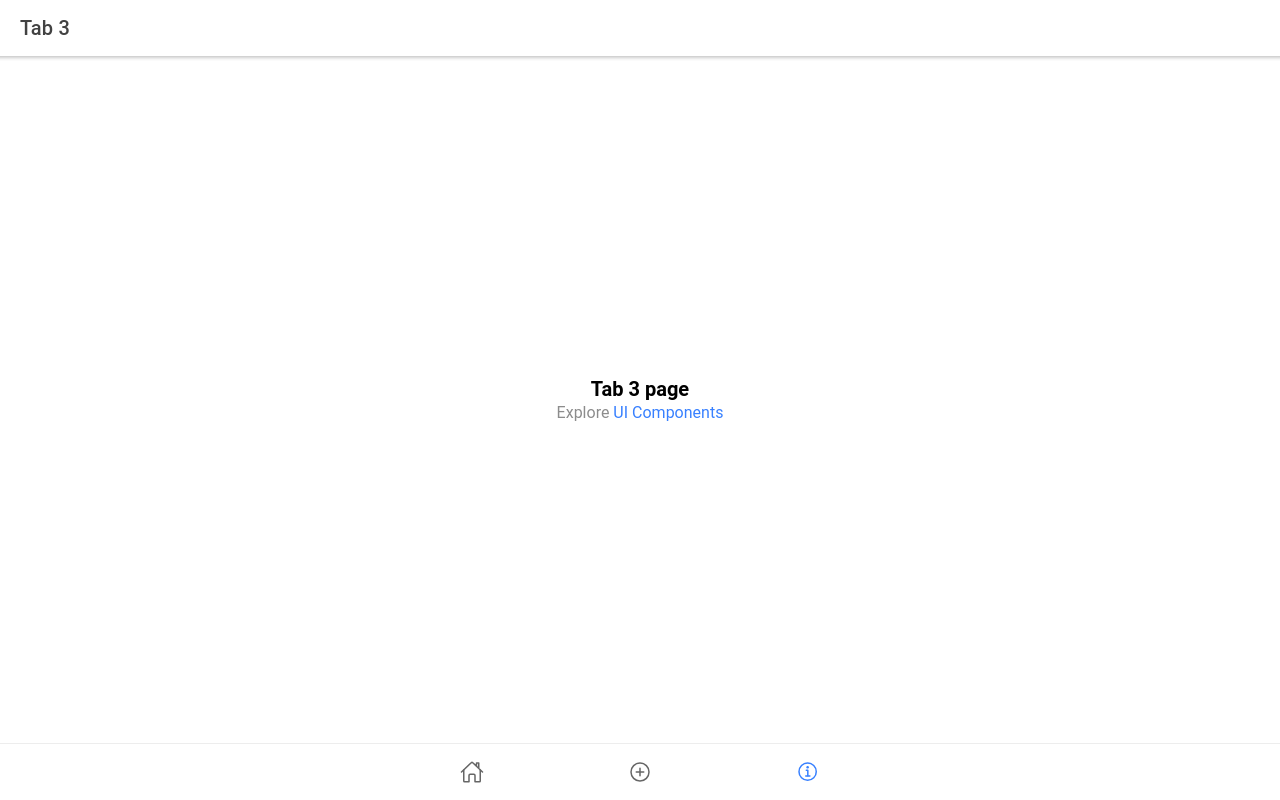
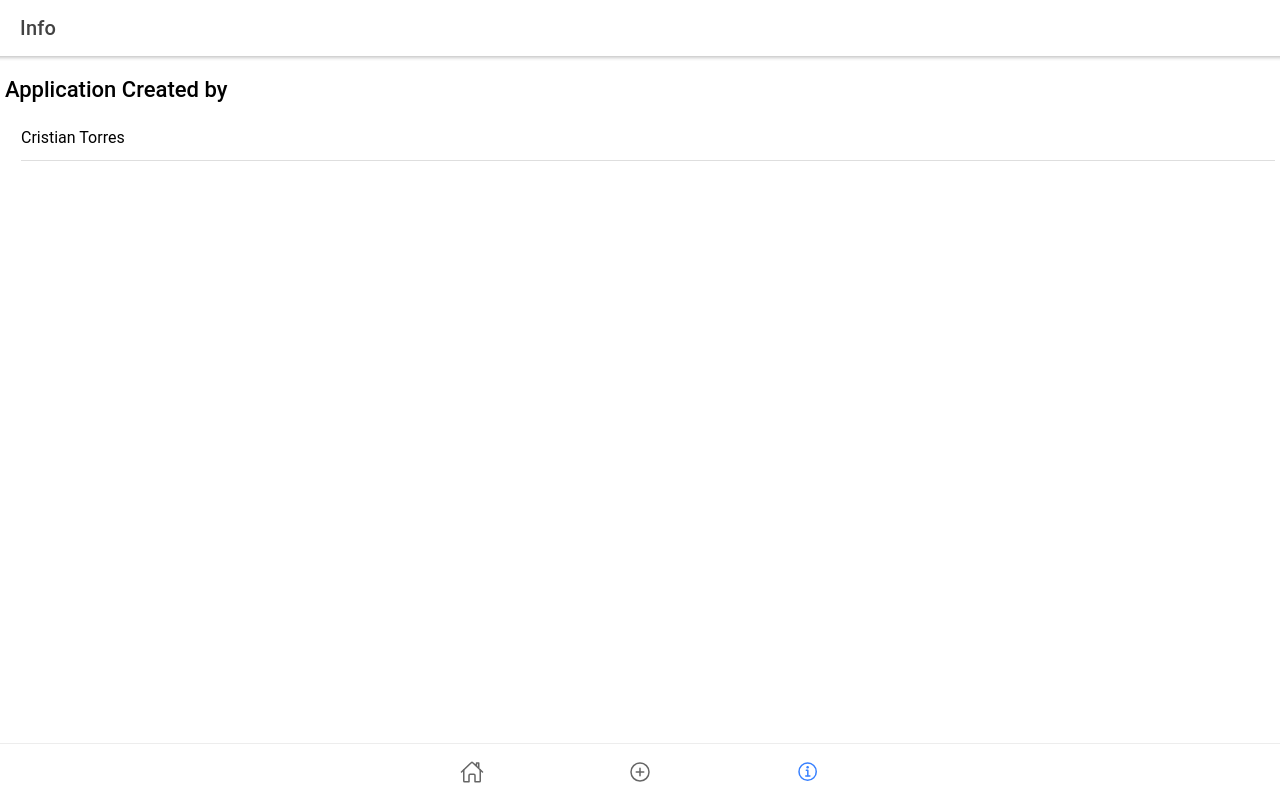
Before and after one commit to cristiantorres91/products-app-real-time, a React (Create React App) app: page /tab3 in a window 1280 px wide. Built offline with nearby package versions, Linux system fonts and the light colour scheme.

Commit message:
ionic-react real time backend net core

```diff
--- a/src/App.tsx
+++ b/src/App.tsx
@@ -2,7 +2,6 @@ import { Redirect, Route } from "react-router-dom";
 import {
 	IonApp,
 	IonIcon,
-	IonLabel,
 	IonRouterOutlet,
 	IonTabBar,
 	IonTabButton,
--- a/src/pages/Tab2.tsx
+++ b/src/pages/Tab2.tsx
@@ -3,6 +3,7 @@ import {
 	IonButton,
 	IonCol,
 	IonContent,
+	IonGrid,
 	IonHeader,
 	IonInput,
 	IonItem,
@@ -14,6 +15,7 @@ import {
 } from "@ionic/react";
 import { ChangeEvent, useState } from "react";
 import api from "../api-endpoint";
+import "./Tab2.css";
 
 type FormElement = ChangeEvent<HTMLInputElement>;
 
@@ -23,12 +25,18 @@ interface IProduct {
 	price: number;
 }
 
-const Tab2: React.FC = () => {
-	const [form, setForm] = useState<IProduct>({
+const initialForm = {
 	name: "",
 	category: "",
 	price: 0,
-	});
+};
+
+const Tab2: React.FC = () => {
+	const styles = {
+		height: "100%",
+	};
+
+	const [form, setForm] = useState<IProduct>(initialForm);
 
 	const handleChange = (e: FormElement) => {
 		setForm({
@@ -62,7 +70,7 @@ const Tab2: React.FC = () => {
 				);
 				const data = await response.json();
 				console.log(data);
-				setForm({ name: "", category: "", price: 0 });
+				setForm(initialForm);
 			} catch (error) {
 				console.log(error);
 			} finally {
@@ -84,7 +92,11 @@ const Tab2: React.FC = () => {
 						<IonTitle size="large">Tab 2</IonTitle>
 					</IonToolbar>
 				</IonHeader>
-				<IonRow class="ion-justify-content-center">
+				<IonGrid style={styles}>
+					<IonRow
+						className="ion-justify-content-center ion-align-items-center"
+						style={styles}
+					>
 						<IonCol
 							size="12"
 							size-xs="12"
@@ -104,7 +116,9 @@ const Tab2: React.FC = () => {
 									</IonLabel>
 									<IonInput
 										name="name"
-									onIonChange={(e: any) => handleChange(e)}
+										onIonChange={(e: any) =>
+											handleChange(e)
+										}
 										value={form.name}
 									/>
 								</IonItem>
@@ -114,7 +128,9 @@ const Tab2: React.FC = () => {
 									</IonLabel>
 									<IonInput
 										name="category"
-									onIonChange={(e: any) => handleChange(e)}
+										onIonChange={(e: any) =>
+											handleChange(e)
+										}
 										value={form.category}
 									/>
 								</IonItem>
@@ -125,7 +141,9 @@ const Tab2: React.FC = () => {
 									<IonInput
 										type="number"
 										name="price"
-									onIonChange={(e: any) => handleChange(e)}
+										onIonChange={(e: any) =>
+											handleChange(e)
+										}
 										value={form.price}
 									></IonInput>
 								</IonItem>
@@ -141,6 +159,7 @@ const Tab2: React.FC = () => {
 							</form>
 						</IonCol>
 					</IonRow>
+				</IonGrid>
 			</IonContent>
 		</IonPage>
 	);
--- a/src/pages/Tab3.tsx
+++ b/src/pages/Tab3.tsx
@@ -1,13 +1,24 @@
-import { IonContent, IonHeader, IonPage, IonTitle, IonToolbar } from '@ionic/react';
-import ExploreContainer from '../components/ExploreContainer';
-import './Tab3.css';
+import {
+	IonContent,
+	IonHeader,
+	IonGrid,
+	IonPage,
+	IonTitle,
+	IonToolbar,
+	IonItem,
+	IonLabel,
+} from "@ionic/react";
+import "./Tab3.css";
 
 const Tab3: React.FC = () => {
+	const styles = {
+		height: "100%",
+	};
 	return (
 		<IonPage>
 			<IonHeader>
 				<IonToolbar>
-          <IonTitle>Tab 3</IonTitle>
+					<IonTitle>Info</IonTitle>
 				</IonToolbar>
 			</IonHeader>
 			<IonContent fullscreen>
@@ -16,7 +27,19 @@ const Tab3: React.FC = () => {
 						<IonTitle size="large">Tab 3</IonTitle>
 					</IonToolbar>
 				</IonHeader>
-        <ExploreContainer name="Tab 3 page" />
+				<IonGrid style={styles}>
+					<h3 className="ion-justify-content-center">
+						Application Created by
+					</h3>
+
+					<IonItem
+						target="blank"
+						href="http://cristiantorresalfaro.blogspot.com/"
+						className="ion-justify-content-center ion-align-items-center"
+					>
+						<IonLabel>Cristian Torres</IonLabel>
+					</IonItem>
+				</IonGrid>
 			</IonContent>
 		</IonPage>
 	);
```
Also changed, not shown: src/components/ItemProduct.tsx (deleted, +0 -19 lines), src/pages/Tab1.tsx (+3 -4 lines). Lines whose indentation alone changed are shown as unchanged.
